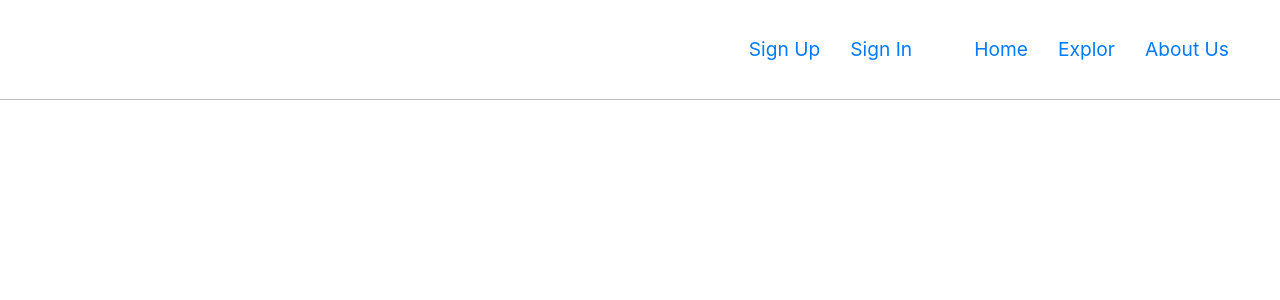
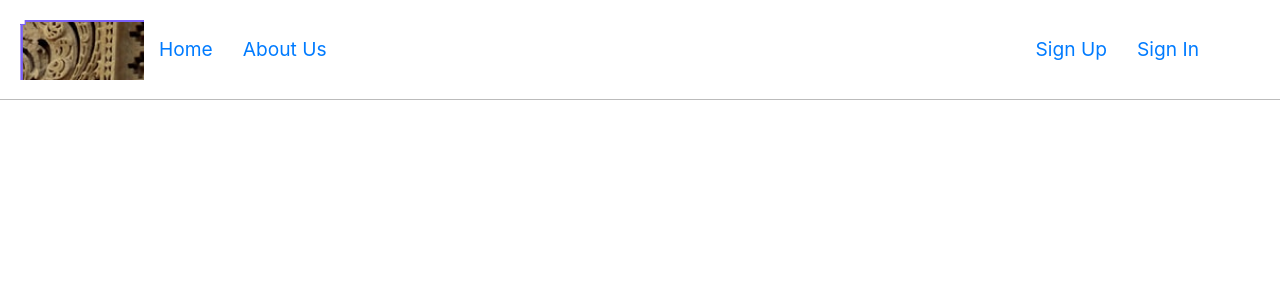
Before and after one commit to nouf1/Museum-App, a React app in the folder react1/: page /museumShow/1 in a window 1280 px wide. Shown: the top 300 px of the page. Built offline with nearby package versions, Linux system fonts and the light colour scheme.

Commit message:
some change

```diff
--- a/react1/package.json
+++ b/react1/package.json
@@ -7,6 +7,7 @@
     "autoprefixer": "7.1.6",
     "axios": "^0.18.0",
     "bootstrap": "^4.4.1",
+    "bootswatch": "^4.4.1",
     "chalk": "1.1.3",
     "dotenv": "4.0.0",
     "dotenv-expand": "4.2.0",
--- a/react1/src/App.js
+++ b/react1/src/App.js
@@ -15,7 +15,8 @@ import MuseumCreate from './auth/components/MuseumCreate'
 import MuseumShow from './auth/components/MuseumShow'
 import Booking from './auth/components/Booking'
 import Contact from './Contact'
-// import Entro from './entro'
+import Entro from './entro/Entro'
+// import 'bootswatch/dist/slate/bootstrap.min.css';
 
 class App extends Component {
   constructor () {
@@ -97,9 +98,9 @@ class App extends Component {
             <Contact/>
           )} />
 
- {/* <Route  path='/entro' render={() => (
+ <Route  path='/entro' render={() => (
              <Entro/>
-           )} /> */}
+           )} />
 
           <Route  path='/museumList' render={() => (
             <MuseumList  museumList={this.state.museumList}
--- /dev/null
+++ b/react1/src/auth/entro/Entro.js
@@ -0,0 +1,15 @@
+import React from 'react'
+import { Link, Button } from 'react-router-dom'
+import './entro'
+
+export default function Entro() {
+    return (
+      <div className="entro">
+
+        <Link to={'/museumList' }>
+            <h3>I am here </h3>
+        </Link>
+
+      </div>
+    )
+  }
--- /dev/null
+++ b/react1/src/entro/Entro.css
@@ -0,0 +1,26 @@
+.entro {
+    color:white;
+    background-image: url(../img/entro.png);
+    background-repeat: no-repeat;
+    background-size: cover;
+    height: 1000px;
+  }
+
+
+.home-container {
+display: flex;
+justify-content: center;
+margin-top: 30%;
+}
+
+.btn{
+  color: brown;
+}
+
+@media (max-width: 600px) {
+.home-container {
+ margin-top: 15vh;
+
+}
+
+ }
--- /dev/null
+++ b/react1/src/entro/Entro.js
@@ -0,0 +1,16 @@
+import React from 'react'
+import { Card, Button } from 'react-bootstrap'
+import { Link } from 'react-router-dom'
+import './Entro.css'
+
+export default function Entro() {
+    return (
+      <div className="home-container">
+
+        <Link className='btn' to={'/museumList' }>
+        <button> <h3>- EXPLOR -</h3> </button>
+            </Link>
+</div>
+
+    )
+  }
--- a/react1/src/header/Header.js
+++ b/react1/src/header/Header.js
@@ -1,5 +1,6 @@
 import React from 'react'
 import { Link } from 'react-router-dom'
+
 // import Contact from './contact'
 import './Header.scss'
 // import './App.css';
@@ -15,7 +16,8 @@ const authenticatedOptions = (
 
 const unauthenticatedOptions = (
   <React.Fragment>
-    <div className="navbar">
+    {/* <nav class="navbar navbar-expand-lg navbar-dark bg-primary"></nav> */}
+    <div className="navbars">
     <Link to="/sign-up">Sign Up</Link>
     <Link to="/sign-in">Sign In</Link>
     </div>
@@ -25,9 +27,9 @@ const unauthenticatedOptions = (
 const alwaysOptions = (
   <React.Fragment>
      <div className="navbar">
-    <Link to="/entro">Home</Link>
-    <Link to="/museumList">Explor</Link>
-    <Link to="/contact">About Us</Link>
+    {/* <Link to="/entro">Home</Link> */}
+    {/* <Link to="/museumList">Explor</Link> */}
+    {/* <Link to="/contact">About Us</Link> */}
     </div>
   </React.Fragment>
 )
@@ -35,6 +37,11 @@ const alwaysOptions = (
 
 const Header = ({ user }) => (
   <header className="main-header">
+    <div id="wrapperHeader">
+</div>
+    <Link to="/entro">Home</Link>
+    <Link to="/contact">About Us</Link>
+
     <nav>
       { user && <span>Welcome {user.email}</span>}
       { user ? authenticatedOptions : unauthenticatedOptions }
--- a/react1/src/header/Header.scss
+++ b/react1/src/header/Header.scss
@@ -1,10 +1,22 @@
 $charcoal: #bbb;
 
-// navbar {
-//   color:white;
-//   background-color:#f13b3e;
-//   font-family: 'Concert One', cursive;
-// }
+.navbar {
+  color:white;
+  // background-color:#f13b3e;
+  font-family: 'Concert One', cursive;
+  display: flex;
+
+}
+
+
+.navbars{
+  display:flex;
+  flex-grow: 1;
+  margin:14px;
+  justify-content: flex-end;
+}
+
+
 
 .main-header {
   align-items: center;
@@ -24,8 +36,15 @@ $charcoal: #bbb;
   align-items: center;
   display: flex;
   flex-grow: 1;
-  justify-content: flex-end;
+  // justify-content: flex-end;
 }
+
+div#wrapperHeader {
+  width:10%;
+  height:60px; /* height of the background image? */
+  background:url(../img/entro.png) repeat-x 0 0;
+  text-align:center;
+ }
 
 @media (max-width: 600px) {
   .main-header {
```
Also changed, not shown: react1/src/Entro.js (deleted, +0 -15 lines), react1/src/Entro.scss (deleted, +0 -7 lines), react1/src/auth/museumList.css (added, +26 -0 lines), 1 other file (tests, documents, lock files or other folders).
